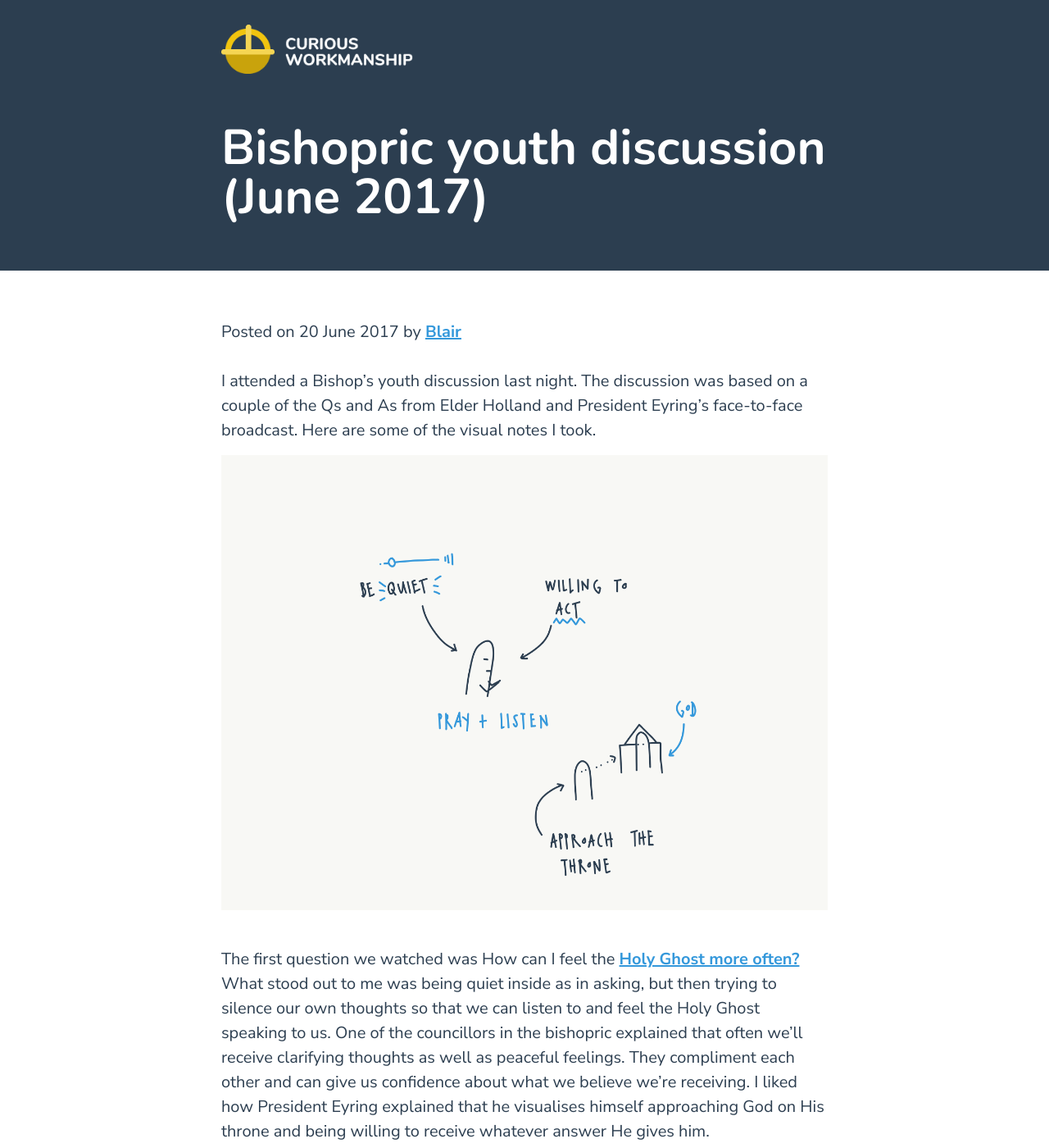
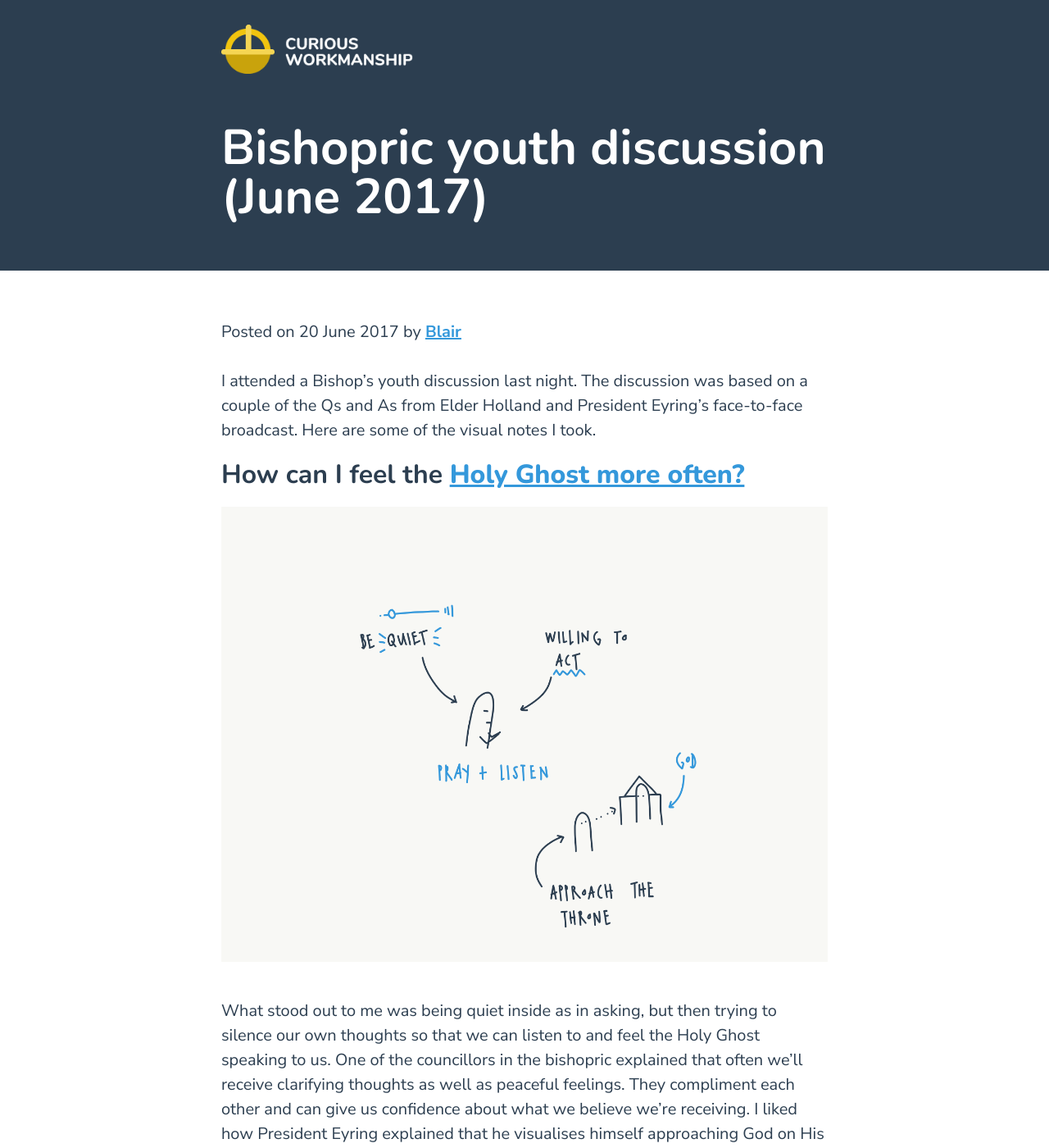
Before and after one commit to blairrorani/curious-workmanship, a Jekyll site: the page built from _posts/2017-06-20-byd-june-17.markdown, in a window 1280 px wide and 1400 px high. Shown: the whole window at 82% size. Built offline with Jekyll 4.4.1, drawn with Linux system fonts in a browser that asks for light colours; our own code applies the rules of GitHub Pages for plain Markdown files.

Commit message:
Updated Byd June 17

```diff
--- a/_posts/2017-06-20-byd-june-17.markdown
+++ b/_posts/2017-06-20-byd-june-17.markdown
@@ -16,9 +16,10 @@ author:
 
 I attended a Bishop's youth discussion last night. The discussion was based on a couple of the Qs and As from Elder Holland and President Eyring's face-to-face broadcast. Here are some of the visual notes I took.
 
+## How can I feel the [Holy Ghost more often?](https://www.lds.org/broadcasts/face-to-face/eyring-holland?lang=eng#00:27:14)
 ![pray-listen-600.png](/uploads/pray-listen-600.png)
 
-The first question we watched was How can I feel the [Holy Ghost more often?](https://www.lds.org/broadcasts/face-to-face/eyring-holland?lang=eng#00:27:14) What stood out to me was being quiet inside as in asking, but then trying to silence our own thoughts so that we can listen to and feel the Holy Ghost speaking to us. One of the councillors in the bishopric explained that often we'll receive clarifying thoughts as well as peaceful feelings. They compliment each other and can give us confidence about what we believe we're receiving. I liked how President Eyring explained that he visualises himself approaching God on His throne and being willing to receive whatever answer He gives him.
+ What stood out to me was being quiet inside as in asking, but then trying to silence our own thoughts so that we can listen to and feel the Holy Ghost speaking to us. One of the councillors in the bishopric explained that often we'll receive clarifying thoughts as well as peaceful feelings. They compliment each other and can give us confidence about what we believe we're receiving. I liked how President Eyring explained that he visualises himself approaching God on His throne and being willing to receive whatever answer He gives him.
 
 ![patriarchal-blessing-600.png](/uploads/patriarchal-blessing-600.png)
 
```
